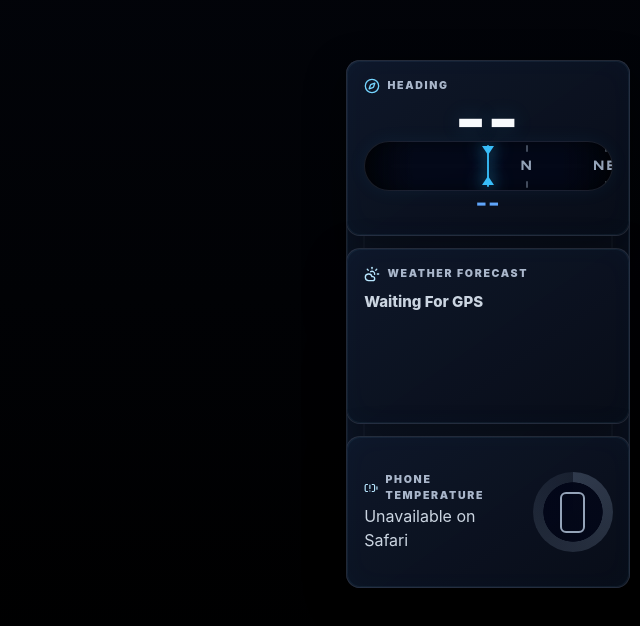
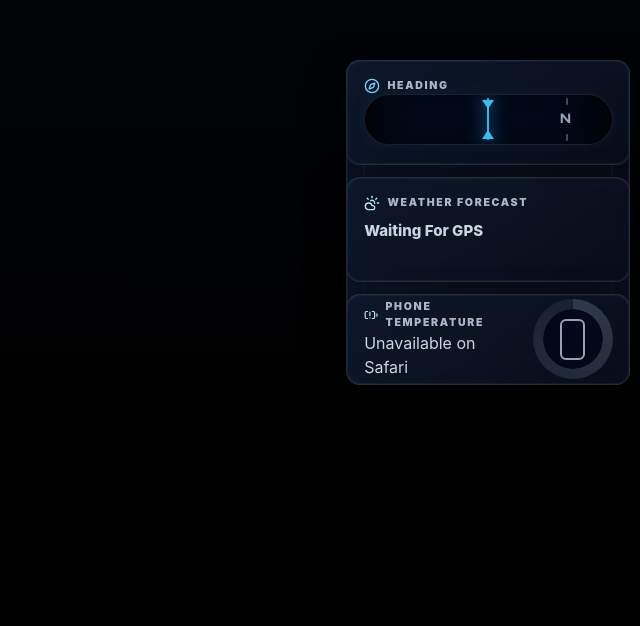
Before and after one commit to yuvarajbhatta/dashboard, a React (Vite) app: page / in a window 1280 px wide. Shown: the part 1014-1640 px from the top of the page, without its empty margins (640-1280 px from the left). After the commit the page ends 1487 px from the top, so only its background shows below. Built offline with nearby package versions, Linux system fonts and the light colour scheme.

Commit message:
Compass changed

```diff
--- a/src/components/DashboardInfoCards.tsx
+++ b/src/components/DashboardInfoCards.tsx
@@ -3,31 +3,41 @@ import type { WeatherResult } from '../services/weather';
 
 export function HeadingCard({ heading, label }: { heading: number | null; label: string }) {
   const value = heading === null ? null : Math.round(((heading % 360) + 360) % 360);
+  const compassMarks = [
+    { label: 'N', angle: 0 },
+    { label: 'NE', angle: 45 },
+    { label: 'E', angle: 90 },
+    { label: 'SE', angle: 135 },
+    { label: 'S', angle: 180 },
+    { label: 'SW', angle: 225 },
+    { label: 'W', angle: 270 },
+    { label: 'NW', angle: 315 }
+  ].map((mark) => {
+    const current = value ?? 0;
+    const delta = ((mark.angle - current + 540) % 360) - 180;
+    return {
+      ...mark,
+      delta,
+      left: 50 + delta * (100 / 180)
+    };
+  });
   return (
     <section className="cockpit-panel info-card heading-card">
       <div className="panel-kicker"><Compass className="h-4 w-4 text-sky-300" />Heading</div>
       <div className="tesla-compass-card">
-        <div className="tesla-compass-direction">
-          {value === null ? '--' : label}
-        </div>
-
         <div className="tesla-compass-window">
-          <div
-            className="tesla-compass-tape"
-            style={{
-              transform: `translateX(calc(-${value ?? 0} / 360 * var(--compass-loop-width)))`
-            }}
-          >
-            {['N', 'NE', 'E', 'SE', 'S', 'SW', 'W', 'NW', 'N', 'NE', 'E', 'SE', 'S'].map((direction, index) => (
-              <span key={`${direction}-${index}`}>{direction}</span>
+          <div className="tesla-compass-tape">
+            {compassMarks.map((mark) => (
+              <span
+                key={mark.label}
+                className={Math.abs(mark.delta) < 22.5 ? 'is-active' : undefined}
+                style={{ left: `${mark.left}%` }}
+              >
+                {mark.label}
+              </span>
             ))}
           </div>
-
           <div className="tesla-compass-center-line" />
-        </div>
-
-        <div className="tesla-compass-angle">
-          {value === null ? '--' : `${value}°`}
         </div>
       </div>
     </section>
--- a/src/styles/index.css
+++ b/src/styles/index.css
@@ -3083,3 +3083,14 @@ body,
     font-size: 0.9rem;
   }
 }
+
+.tesla-compass-direction,
+.tesla-compass-angle,
+.heading-value,
+.heading-direction {
+  display: none !important;
+}
+
+.tesla-compass-window {
+  align-self: center !important;
+}
```
